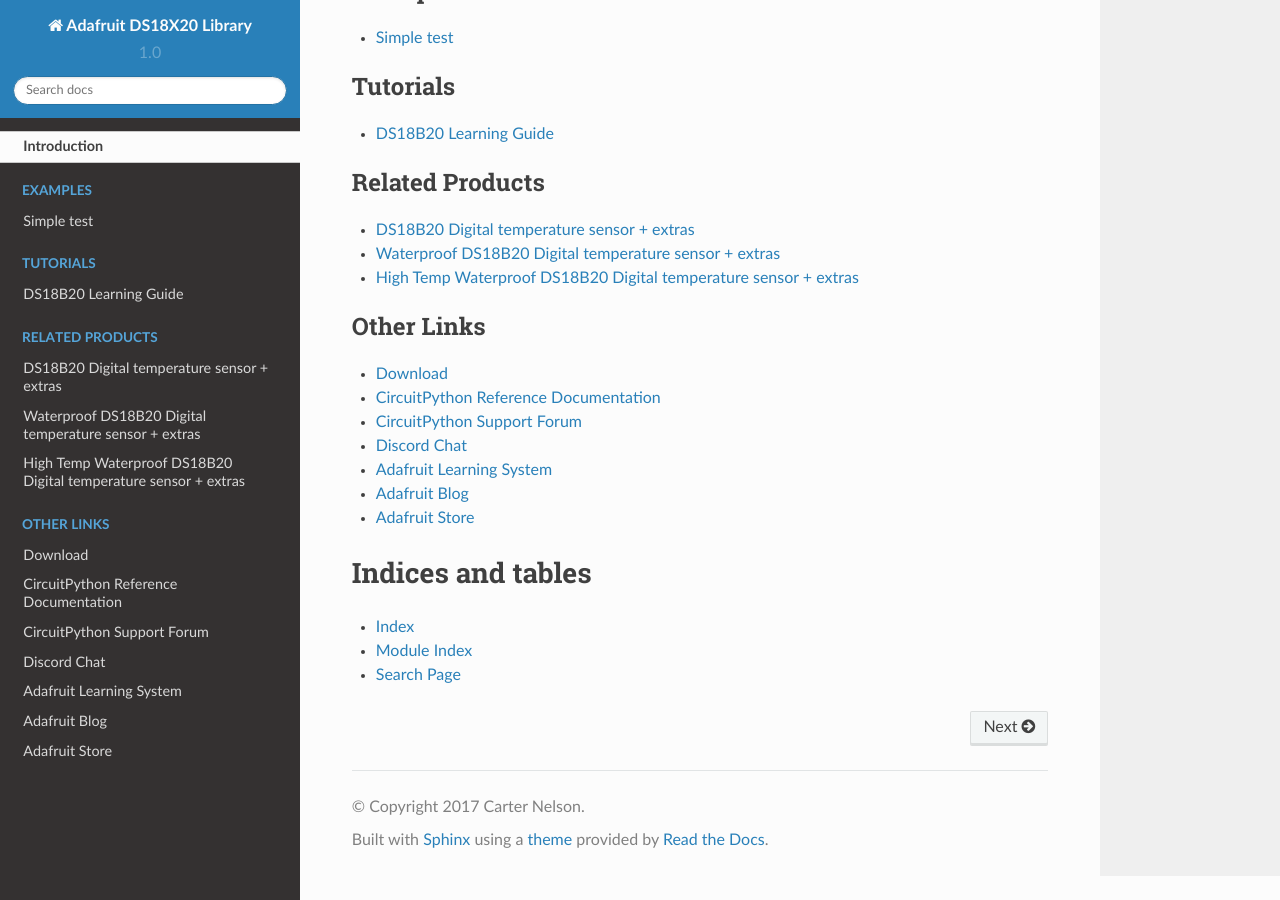
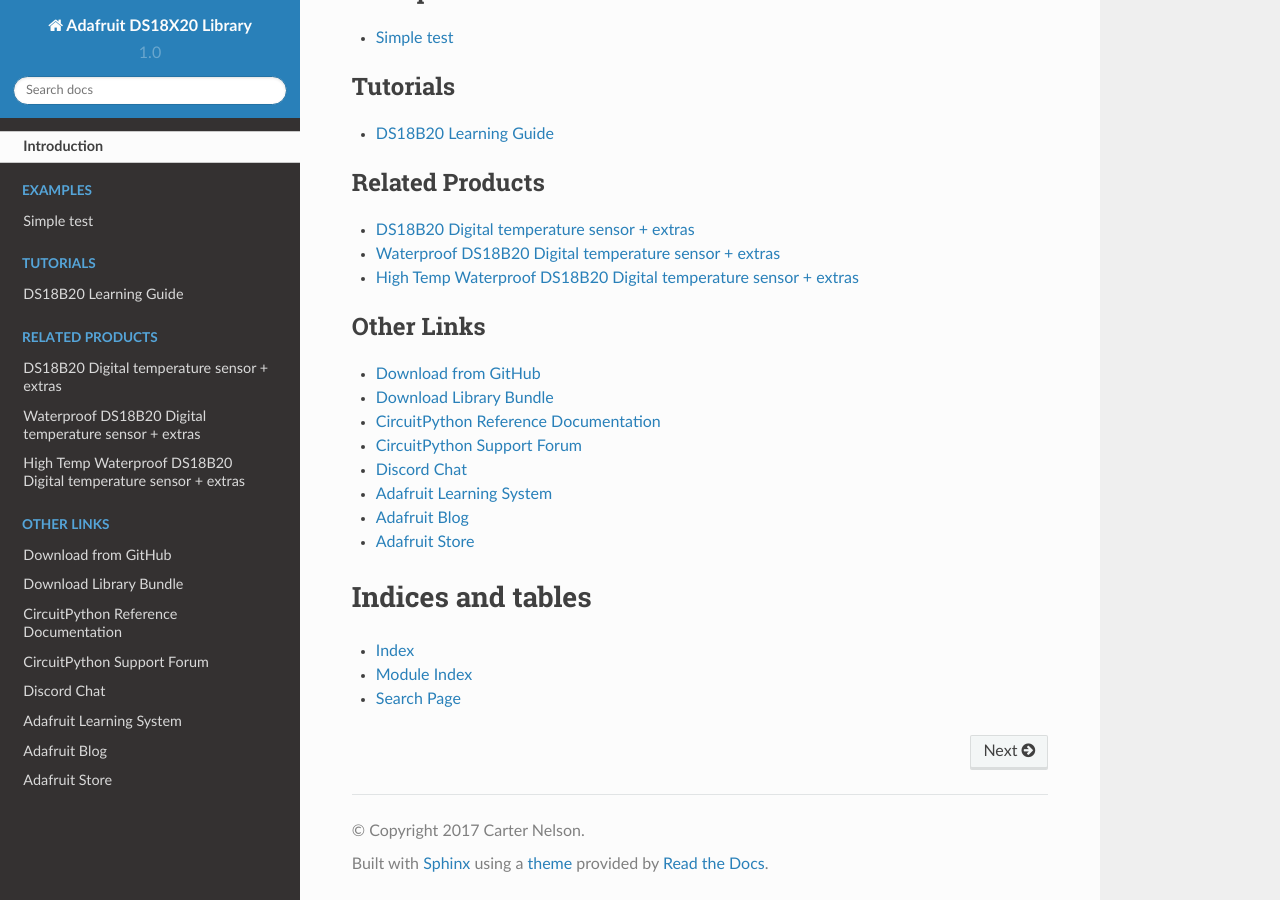
Before and after one commit to adafruit/Adafruit_CircuitPython_DS18X20, a Sphinx documentation site: the page built from docs/index.rst, in a window 1280 px wide and 900 px high, scrolled down 1106 px. Built offline with Sphinx 7.4.7 and the Read the Docs theme 2.0.0, drawn with Linux system fonts in a browser that asks for light colours.

Commit message:
Added cp.org link to index.rst

```diff
--- a/docs/index.rst
+++ b/docs/index.rst
@@ -37,7 +37,8 @@
 .. toctree::
     :caption: Other Links
 
-    Download <https://github.com/adafruit/Adafruit_CircuitPython_DS18X20/releases/latest>
+    Download from GitHub <https://github.com/adafruit/Adafruit_CircuitPython_DS18X20/releases/latest>
+    Download Library Bundle <https://circuitpython.org/libraries>
     CircuitPython Reference Documentation <https://docs.circuitpython.org>
     CircuitPython Support Forum <https://forums.adafruit.com/viewforum.php?f=60>
     Discord Chat <https://adafru.it/discord>
```
